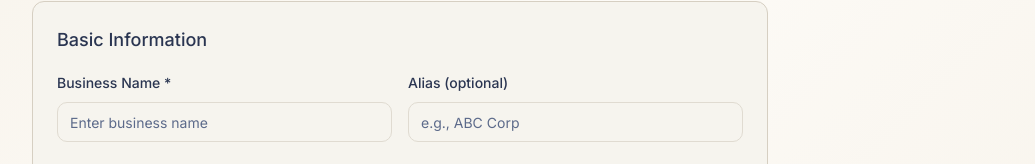
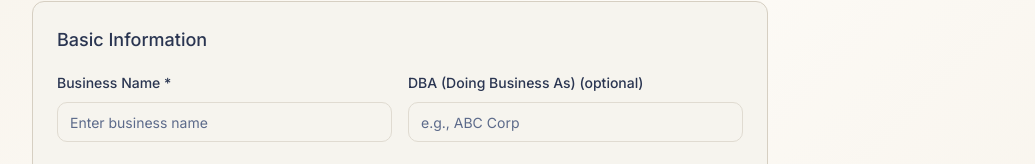
Before and after one commit to ButterflyBabs/lifecharter-profit-architecture, a Next.js app: page /businesses/new in a window 1280 px wide. Shown: the part 175-339 px from the top of the page, without its empty margins (240-1275 px from the left). Built offline with nearby package versions, Linux system fonts and the light colour scheme; a web font is replaced by a local one.

Commit message:
Change 'Alias' label to 'DBA (Doing Business As)' in business form

```diff
--- a/components/business/business-form.tsx
+++ b/components/business/business-form.tsx
@@ -255,7 +255,7 @@ export function BusinessForm({ initialData, onSubmit, isSubmitting }: BusinessFo
           </div>
 
           <div className="space-y-2">
-            <Label htmlFor="alias">Alias (optional)</Label>
+            <Label htmlFor="alias">DBA (Doing Business As) (optional)</Label>
             <Input
               id="alias"
               value={formData.alias}
```
